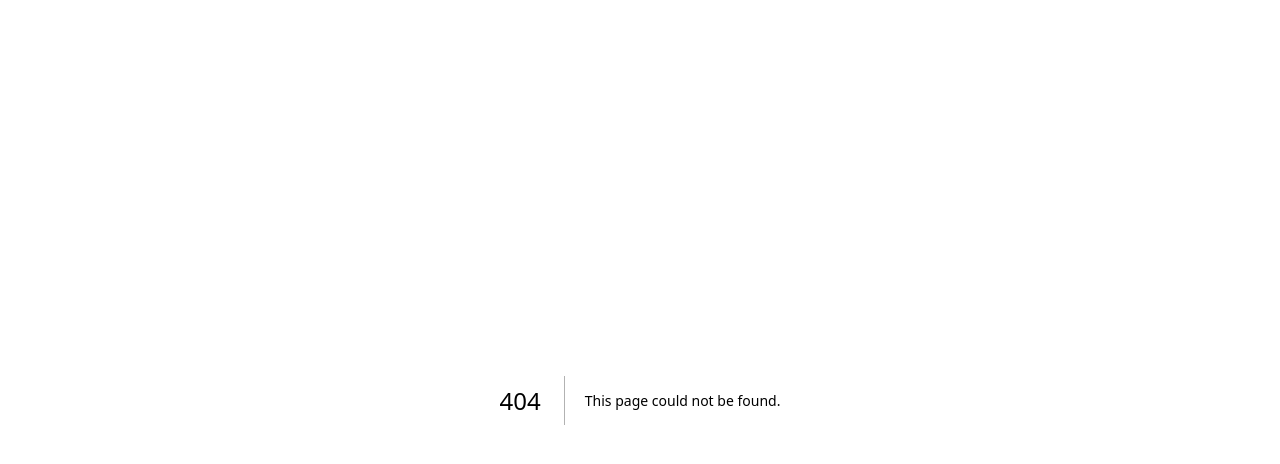
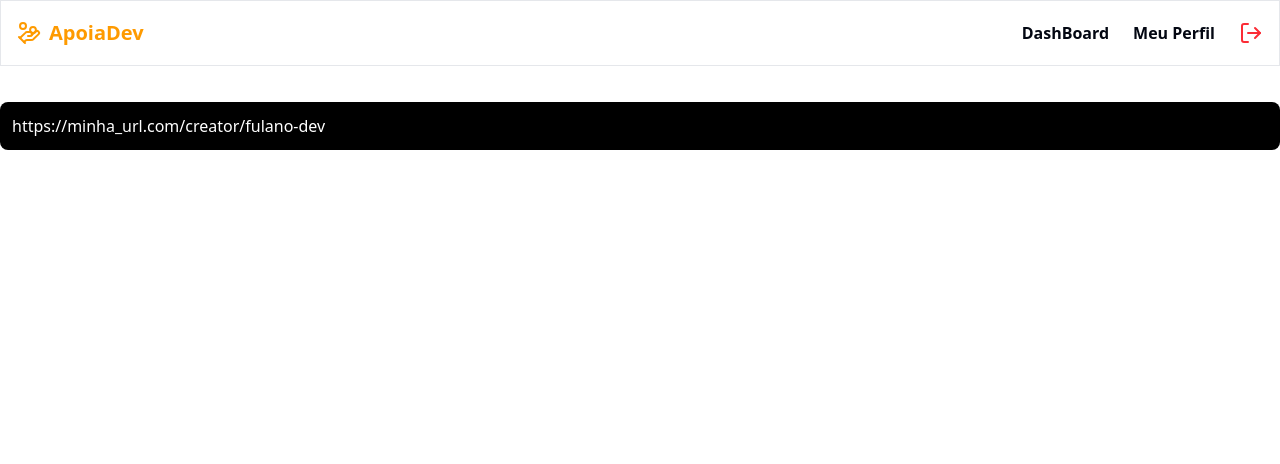
Before and after one commit to EdsonGaspar/apoia_dev, a Next.js app: page /dashboard/me in a window 1280 px wide. Before the commit this address had no page. Shown: the top 464 px of the page. Built offline with nearby package versions, Linux system fonts and the light colour scheme.

Commit message:
feat: Adicionando rotas dinamicas e a pagina Meu perfil

```diff
--- a/src/app/dashboard/components/header.tsx
+++ b/src/app/dashboard/components/header.tsx
@@ -12,15 +12,18 @@ export function HeaderDesktop() {
   return (
     <main className="border border-b">
       <header className="container mx-auto h-16  flex items-center justify-between px-4 py-3 ">
-        <aside className="flex items-center text-amber-500 font-bold text-xl">
+        <Link
+          href={"./"}
+          className="flex items-center text-amber-500 font-bold text-xl"
+        >
           <HandCoins className="w-6 h-6 mr-2" />
           <span>ApoiaDev</span>
-        </aside>
+        </Link>
         <aside className="hidden md:flex gap-6 ">
-          <Link href={"#"} className="font-semibold">
+          <Link href={"../dashboard/"} className="font-semibold">
             DashBoard
           </Link>
-          <Link href={"#"} className="font-semibold">
+          <Link href={"../dashboard/me/"} className="font-semibold">
             Meu Perfil
           </Link>
           <LogOut className="text-red-500" />
--- /dev/null
+++ b/src/app/dashboard/me/page.tsx
@@ -0,0 +1,14 @@
+import { HeaderDesktop } from "../components/header";
+
+export default function Me() {
+  return (
+    <>
+      <HeaderDesktop />
+      <div className="container mx-auto bg-black p-3 rounded-md my-9">
+        <span className="text-white">
+          https://minha_url.com/creator/fulano-dev
+        </span>
+      </div>
+    </>
+  );
+}
```
